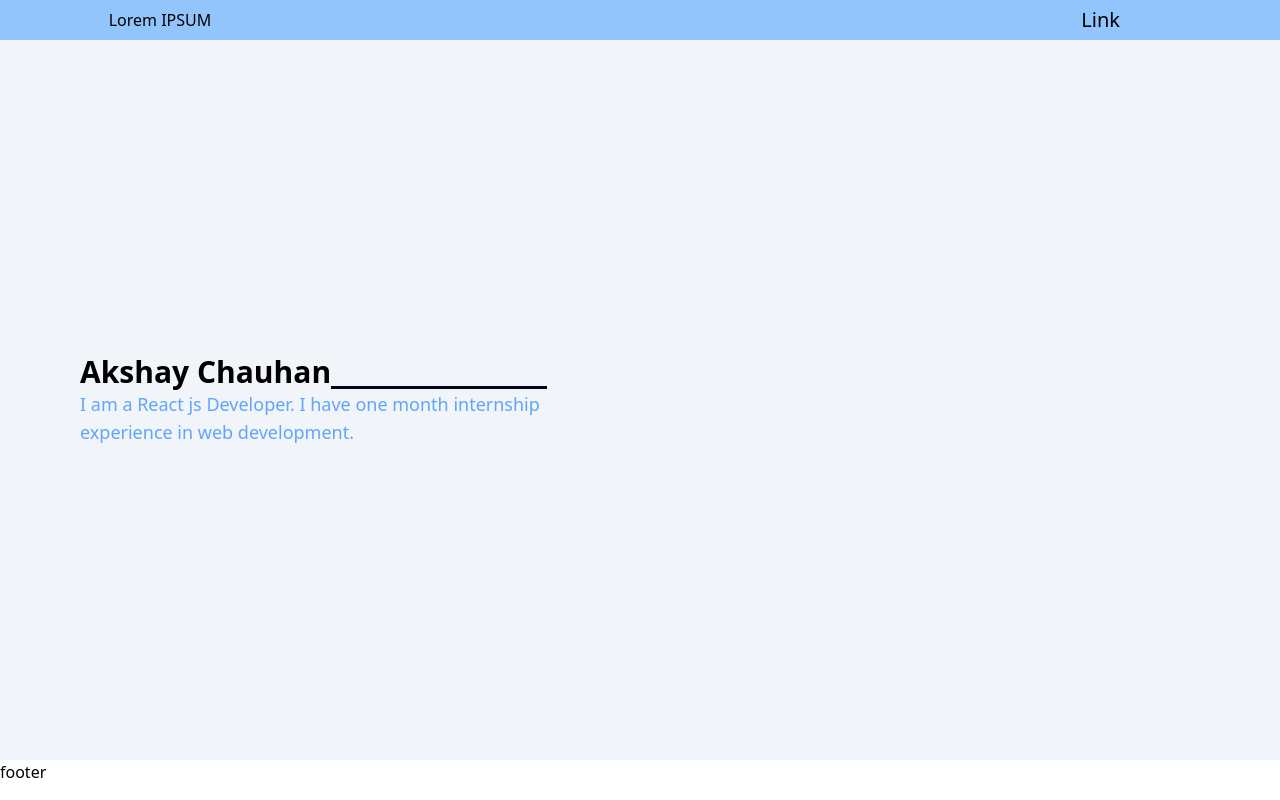
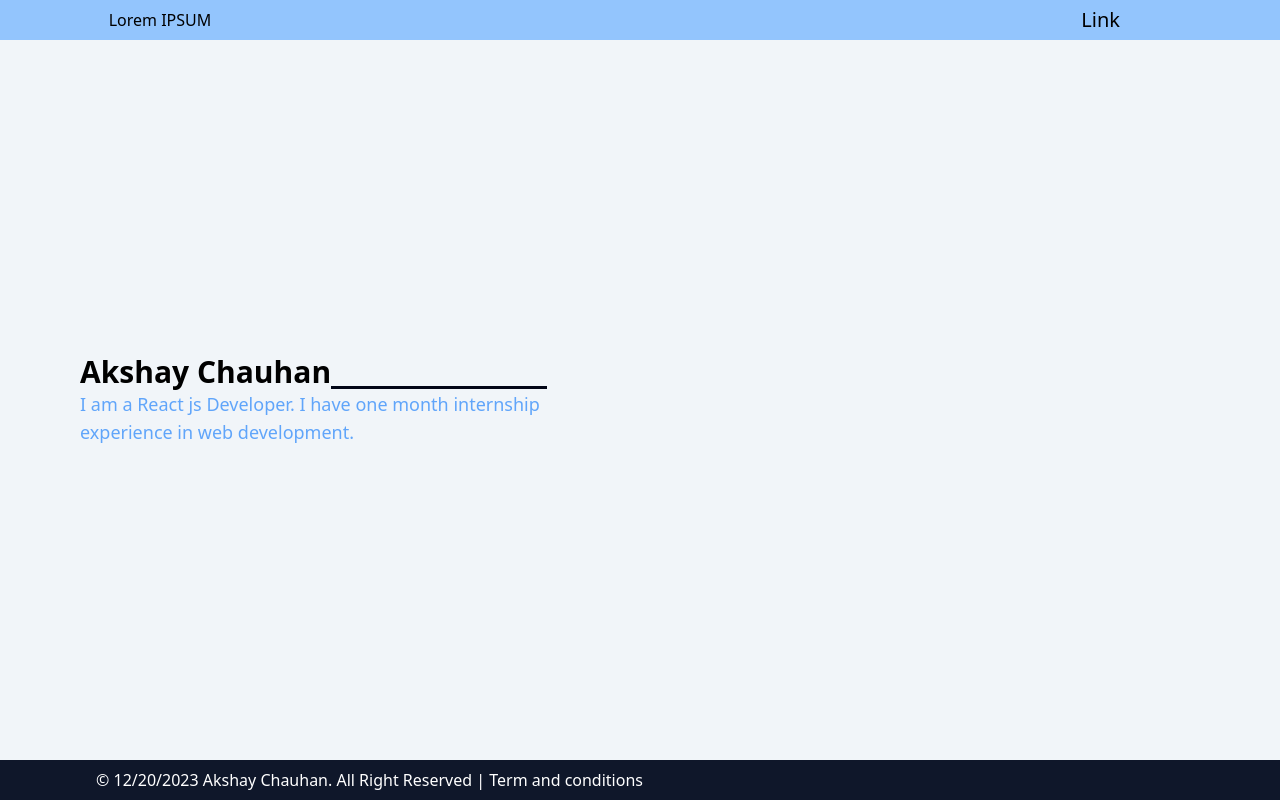
Before and after one commit to Av-Akshay/educ-ademy-project, a React (Create React App) app: page / in a window 1280 px wide. Built offline with nearby package versions, Linux system fonts and the light colour scheme; the HTML template or start-up script is replaced by a standard one.

Commit message:
feat: add footer component

```diff
--- a/src/App.js
+++ b/src/App.js
@@ -1,14 +1,15 @@
+import { BrowserRouter as Router, Routes, Route } from "react-router-dom";
+
 import NavBar from "./components/header/NavBar";
-import CenterSection from "./components/center-section/CenterSection";
-import Footer from "./components/footer/Footer";
-import { BrowserRouter as Router, Routes, Route } from "react-router-dom";
+import HomePage from "./pages/HomePage";
 
 function App() {
   return (
     <Router>
       <NavBar />
-      <CenterSection />
-      <Footer />
+      <Routes>
+        <Route path="/" element={<HomePage />} />
+      </Routes>
     </Router>
   );
 }
--- /dev/null
+++ b/src/components/center-section-component/CenterComponent.jsx
@@ -0,0 +1,17 @@
+import React from "react";
+
+const CenterComponent = () => {
+  return (
+    <div className=" w-3/4 m-[auto]">
+      <h1 className=" cursor-pointer text-3xl font-semibold relative after:content-[''] after:bg-slate-950 after:absolute after:w-[45%] after:top-[90%] after:h-[2.5px] ">
+        Akshay Chauhan
+      </h1>
+      <p className="text-blue-400 text-lg cursor-pointer font-medium">
+        I am a React js Developer. I have one month internship experience in web
+        development.
+      </p>
+    </div>
+  );
+};
+
+export default CenterComponent;
--- a/src/components/center-section/CenterSection.jsx
+++ /dev/null
@@ -1,22 +0,0 @@
-import React from "react";
-
-const CenterSection = () => {
-  return (
-    <div className=" w-screen h-[90vh] relative flex items-center bg-slate-100  ">
-      <div className="w-2/4 flex items-center content-center ">
-        <div className=" w-3/4 m-[auto]">
-          <h1 className="text-3xl font-semibold relative after:content-[''] after:bg-slate-950 after:absolute after:w-[45%] after:top-[90%] after:h-[2.5px] ">
-            Akshay Chauhan
-          </h1>
-          <p className="text-blue-400 text-lg font-medium">
-            I am a React js Developer. I have one month internship experience in
-            web development.
-          </p>
-        </div>
-      </div>
-      <div className="w-2/4"></div>
-    </div>
-  );
-};
-
-export default CenterSection;
--- a/src/components/footer/Footer.jsx
+++ /dev/null
@@ -1,7 +0,0 @@
-import React from "react";
-
-const Footer = () => {
-  return <div>footer</div>;
-};
-
-export default Footer;
--- a/src/components/header/NavBar.jsx
+++ b/src/components/header/NavBar.jsx
@@ -5,7 +5,7 @@ const NavBar = () => {
   return (
     <div className="flex w-screen h-[5vh] items-center justify-between bg-blue-300">
       <div className="w-3/12 flex items-center justify-center">
-        <p className="w-fit text-center transition-all duration-300 ease-linear hover:text-white ">
+        <p className=" cursor-pointer w-fit text-center transition-all duration-300 ease-linear hover:text-white ">
           Lorem IPSUM
         </p>
       </div>
--- /dev/null
+++ b/src/components/home-page-component/CenterSection.jsx
@@ -0,0 +1,15 @@
+import React from "react";
+import CenterComponent from "../center-section-component/CenterComponent";
+
+const CenterSection = () => {
+  return (
+    <div className=" w-screen h-[90vh] relative flex items-center bg-slate-100  ">
+      <div className="w-2/4 flex items-center content-center ">
+        <CenterComponent />
+      </div>
+      <div className="w-2/4"></div>
+    </div>
+  );
+};
+
+export default CenterSection;
--- /dev/null
+++ b/src/components/home-page-component/Footer.jsx
@@ -0,0 +1,13 @@
+import React from "react";
+
+const Footer = () => {
+  const date = new Date().toLocaleDateString();
+  // console.log(date);
+  return (
+    <div className="bg-slate-900 h-[5vh] flex items-center text-white pl-24">
+      <p> © {date} Akshay Chauhan. All Right Reserved | Term and conditions</p>
+    </div>
+  );
+};
+
+export default Footer;
--- /dev/null
+++ b/src/pages/HomePage.jsx
@@ -0,0 +1,14 @@
+import React from "react";
+import CenterSection from "../components/home-page-component/CenterSection";
+import Footer from "../components/home-page-component/Footer";
+
+const HomePage = () => {
+  return (
+    <div>
+      <CenterSection />
+      <Footer />
+    </div>
+  );
+};
+
+export default HomePage;
```
